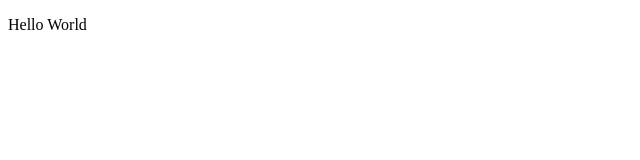
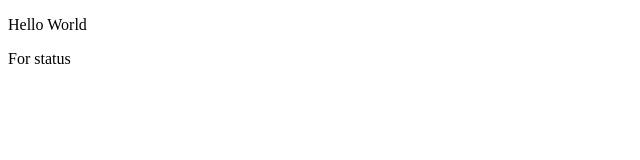
Before and after one commit to gayathiri8/Test, a plain HTML site: page index.html in a window 1280 px wide. Shown: the full height of the page, 0-640 px from the left. Drawn offline with Linux system fonts and the light colour scheme.

Commit message:
Second commit

```diff
--- a/index.html
+++ b/index.html
@@ -7,5 +7,6 @@
 </head>
 <body>
     <p>Hello World</p>
+    <P>For status</P>
 </body>
 </html>
```
